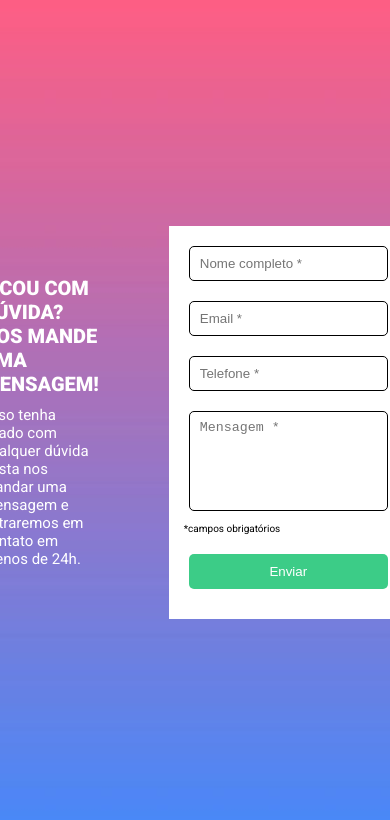
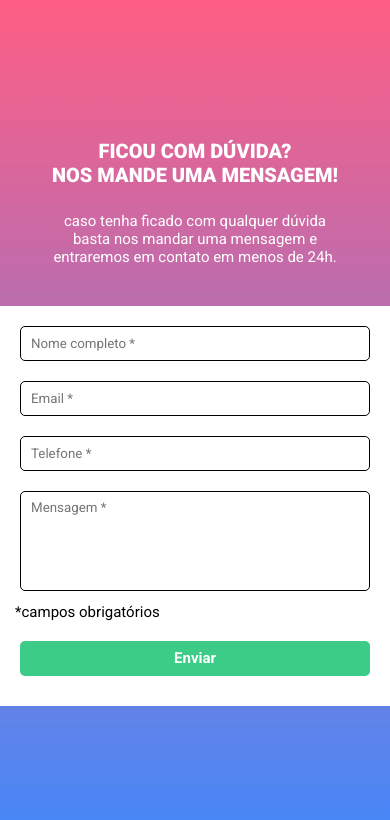
Before and after one commit to Ramon-Alvez/DevQuest-Quest-JS-intermedi-rio-Desafio-Formul-rio-com-validacao, a plain HTML site: page index.html in a window 390 px wide. Drawn offline with Linux system fonts and the light colour scheme.

Commit message:
Criação da Responsividade, adição de alguns detalhes no estilo

```diff
--- a/index.html
+++ b/index.html
@@ -11,6 +11,7 @@
     <link rel="stylesheet" href="src/css/reset.css">
     <link rel="stylesheet" href="src/css/variaveis.css">
     <link rel="stylesheet" href="src/css/estilos.css">
+    <link rel="stylesheet" href="src/css/responsividade.css">
 </head>
 <body>
     <main class="container">
--- a/src/css/estilos.css
+++ b/src/css/estilos.css
@@ -36,12 +36,15 @@ html {
 #formulario {
     display: flex;
     flex-direction: column;
-    max-width: 34rem;
-    width: 100%;
+    width: 34rem;
     padding: 1.5rem;
     margin: 2rem;
 
+    font-size: var(--fundoFormulario);
+    color: var(--corFonteFormulario);
+
     background-color: var(--fundoFormulario);
+    font-size: var(--fonteFormulario);
 }
 #formulario input,
 #formulario textarea {
@@ -49,6 +52,8 @@ html {
     border-radius: 0.5rem;
     padding: 0.8rem 1rem;
     margin: 0.5rem;
+
+    font-family: 'Roboto', sans-serif;
 }
 #formulario input {
     margin-bottom: 1.5rem;
@@ -61,11 +66,15 @@ html {
 #formulario .span {
     margin-top: 0.7rem;
     margin-bottom: calc(2rem - 0.5rem);
+
+    font-weight: 400;
 }
 #formulario .botaoEnviar {
     border: none;
     background-color: var(--botao);
     color: var(--fonteBotao);
+    font-weight: 700;
+    font-size: var(--fonteFormulario);
 
     cursor: pointer;
     transition: 0.3s ease-in-out;
--- /dev/null
+++ b/src/css/responsividade.css
@@ -0,0 +1,17 @@
+@media screen and (max-width: 739px) {
+    .container {
+        flex-direction: column;
+    }
+    #contato {
+        text-align: center;
+        margin: 2rem;
+        padding: 0;
+    }
+    #contato h1 {
+        margin-bottom: 1.5rem;
+    }
+
+    #formulario {
+        width: 100%;
+    }
+}
```
